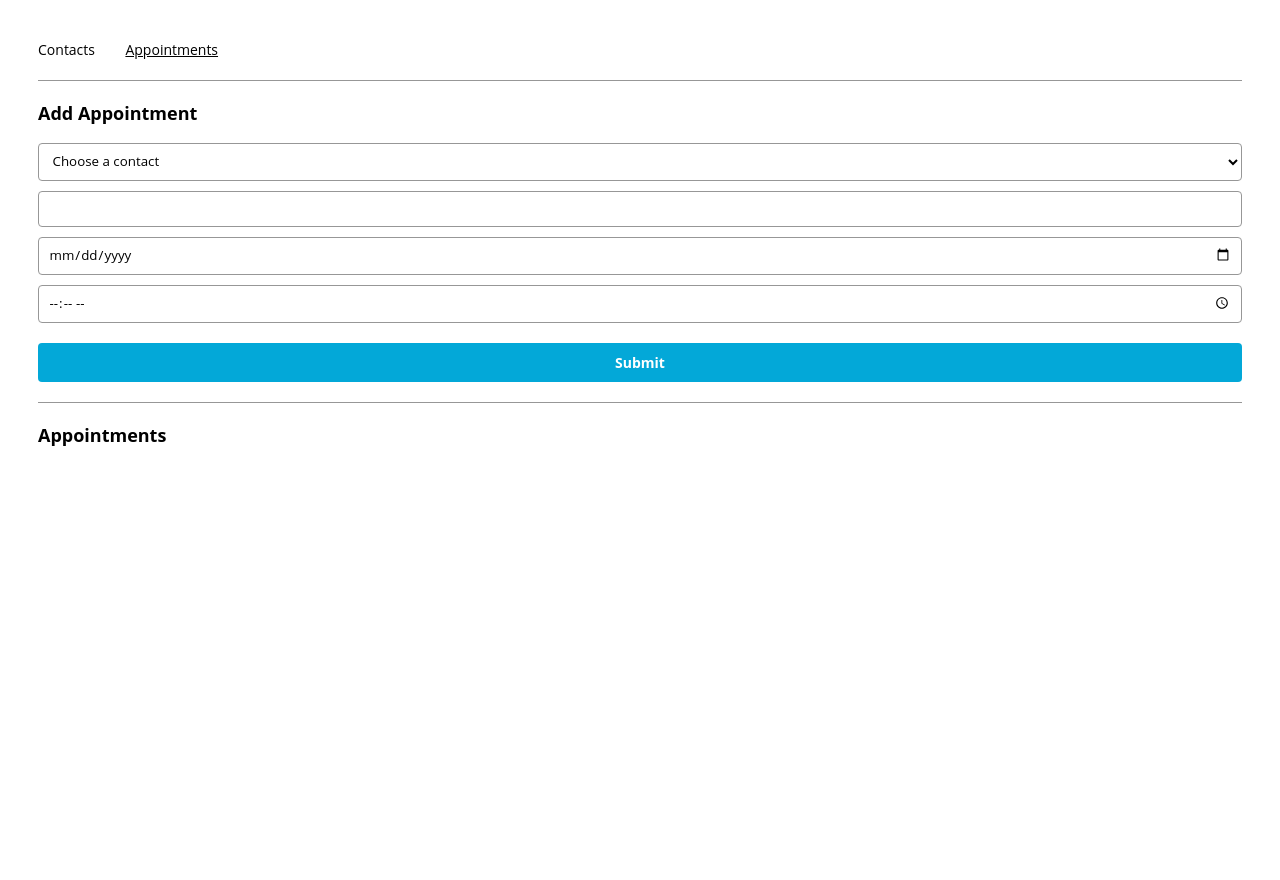
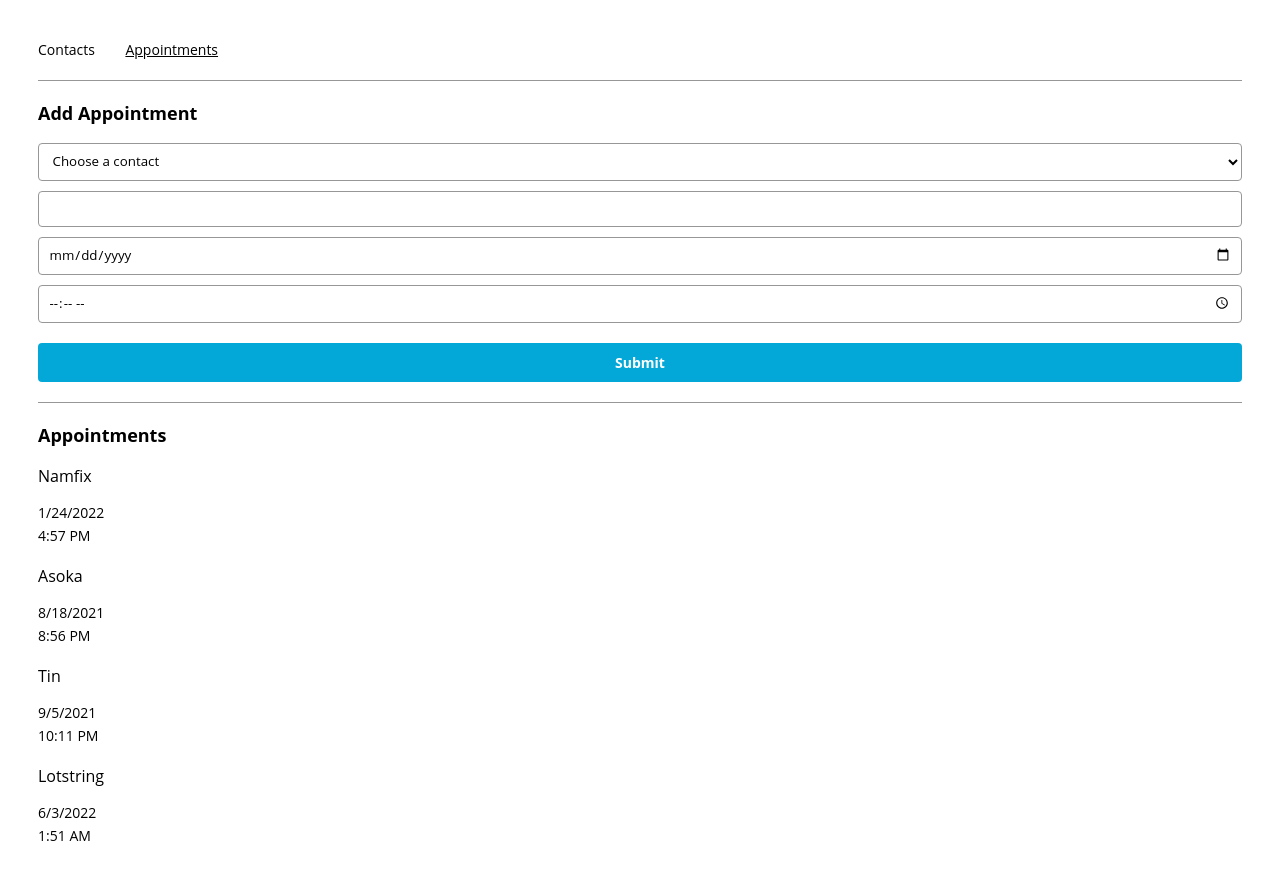
Before and after one commit to AngeliqueDF/appointment-planner-react-app, a React (Create React App) app: page /appointments in a window 1280 px wide. Shown: the top 880 px of the page. Before the commit the page ends 800 px from the top, so only its background shows below. Built offline with nearby package versions, Linux system fonts and the light colour scheme.

Commit message:
Render `TileList`

```diff
--- a/src/containers/appointmentsPage/AppointmentsPage.js
+++ b/src/containers/appointmentsPage/AppointmentsPage.js
@@ -63,6 +63,7 @@ export const AppointmentsPage = ({
 			<hr />
 			<section>
 				<h2>Appointments</h2>
+				<TileList itemsArray={appointments} />
 			</section>
 		</div>
 	);
```
